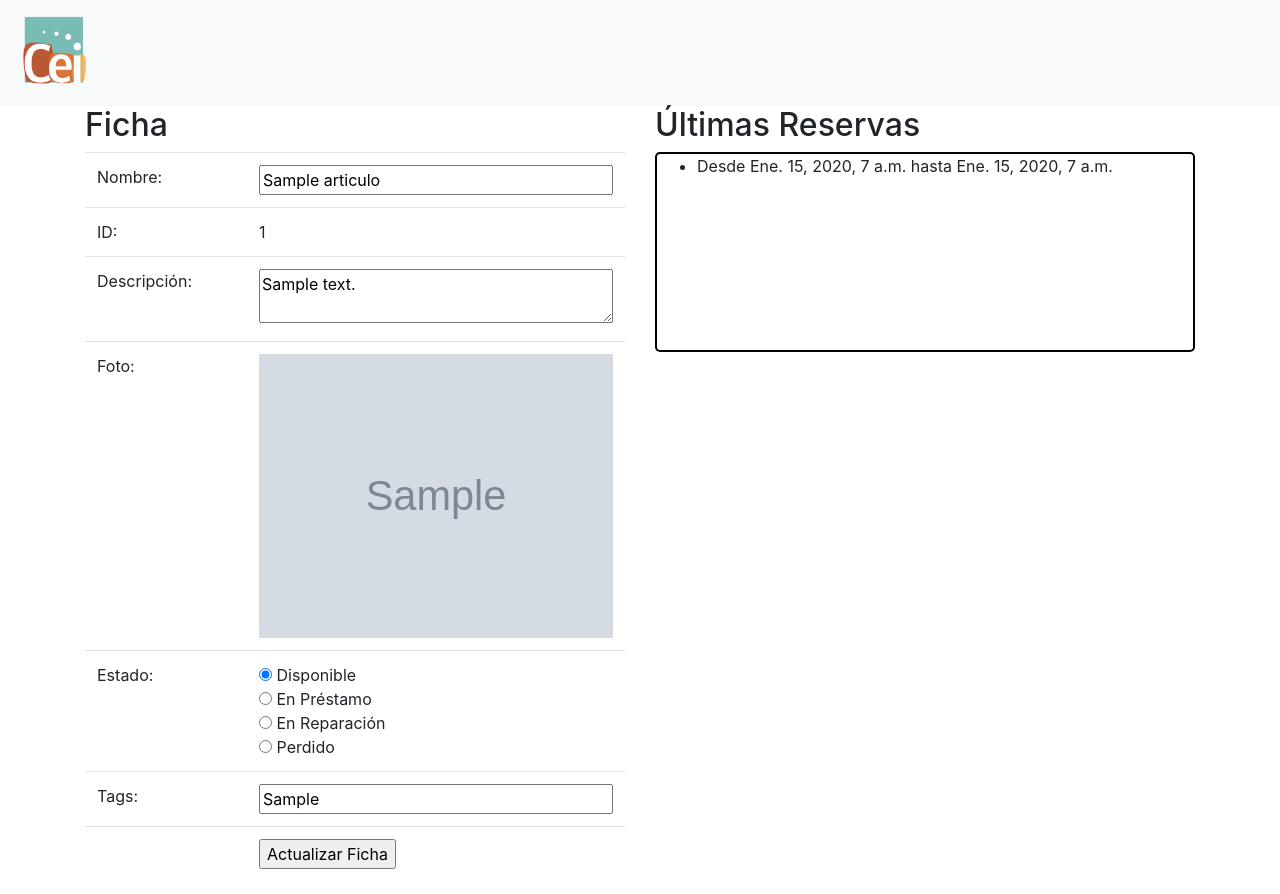
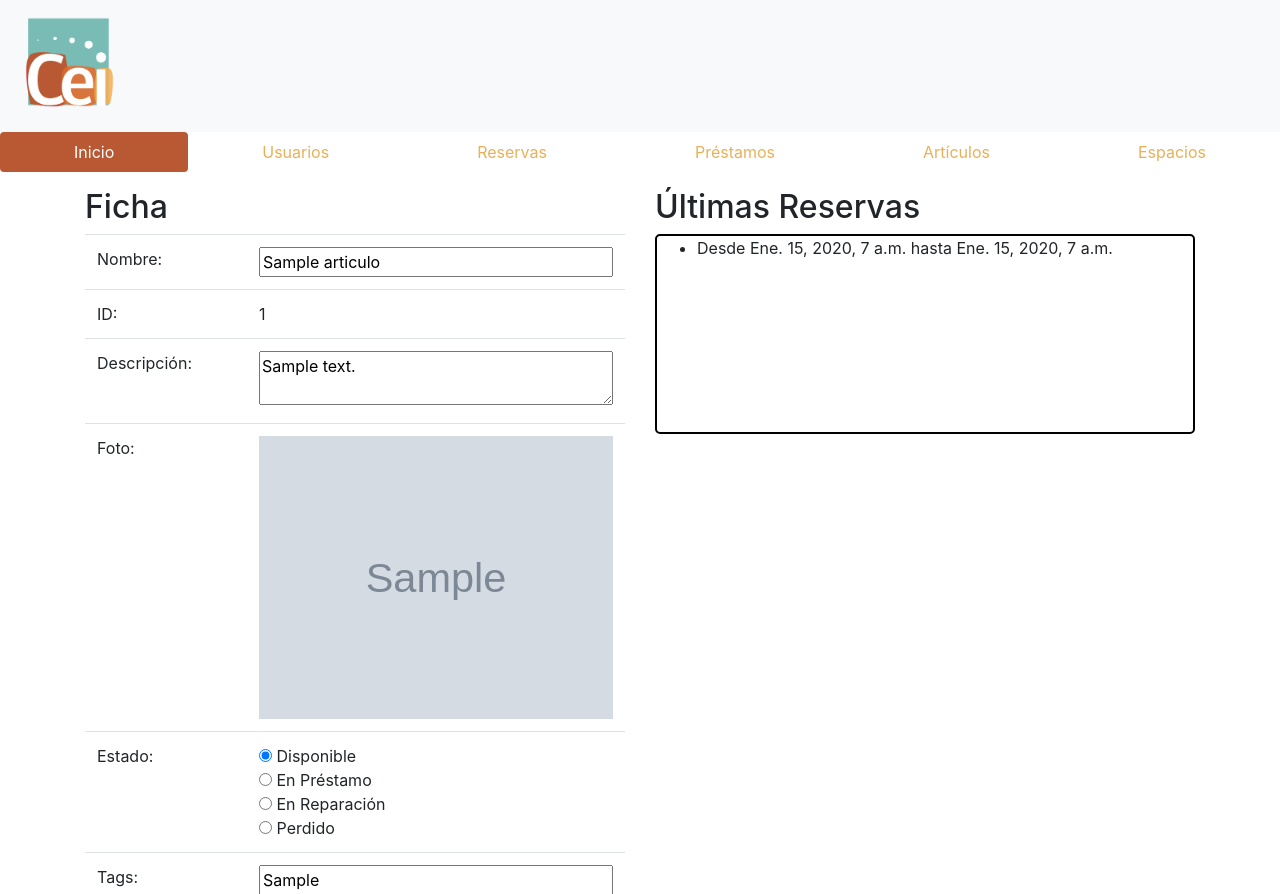
Before and after one commit to dcaceresm/reservascei, a Django app: page /ficha/1/ in a window 1280 px wide. Shown: the top 894 px of the page. Before the commit the page ends 869 px from the top, so only its background shows below. Run offline with Django 3.2, Linux system fonts and the light colour scheme; a user stored in the database is signed in; tables that the repository leaves empty hold one stand-in row (values such as "Sample post"); grey boxes marked "Sample" are stand-in pictures; some libraries are stand-ins or nearby versions.

Commit message:
updated models, added basic style and added admin tabs

```diff
--- a/inventarioCEI/models.py
+++ b/inventarioCEI/models.py
@@ -45,11 +45,11 @@ class Espacio(models.Model):
     ESTADO_CHOICES = (
         ('Disponible', 'Disponible'),
         ('En préstamo', 'En préstamo'),
-        ('En reparación', 'En resparación'),
+        ('En reparación', 'En reparación'),
     )
     nombre = models.CharField(max_length=100)
     descripcion = models.CharField(max_length=200)
-    URLfoto = models.CharField(max_length=100)
+    image = models.ImageField(upload_to='../img/espacios')
     estado = models.CharField(max_length=50, choices=ESTADO_CHOICES, default='Disponible')
     capacidad = models.IntegerField(default=0)
 
--- a/inventarioCEI/templates/articulo_admin.html
+++ b/inventarioCEI/templates/articulo_admin.html
@@ -1,7 +1,35 @@
 {% extends "base.html" %}
 
+
 {% block content %}
+    <ul class="nav nav-pills nav-fill mb-3" id="pills-tab" role="tablist">
+        <li class="nav-item">
+            <a class="nav-link active" id="pills-inicio-tab" data-toggle="pill" href="#inicio"
+               role="tab" aria-controls="pills-inicio" aria-selected="false">Inicio</a>
+        </li>
+        <li class="nav-item">
+            <a class="nav-link" id="pills-usuarios-tab" data-toggle="pill" href="#usuarios"
+               role="tab" aria-controls="pills-usuarios" aria-selected="false">Usuarios</a>
+        </li>
+        <li class="nav-item">
+            <a class="nav-link" id="pills-reservas-tab" data-toggle="pill" href="#reservas"
+               role="tab" aria-controls="pills-reservas" aria-selected="false">Reservas</a>
+        </li>
+        <li class="nav-item">
+            <a class="nav-link" id="pills-prestamos-tab" data-toggle="pill" href="#prestamos"
+               role="tab" aria-controls="pills-prestamos" aria-selected="false">Préstamos</a>
+        </li>
+        <li class="nav-item">
+            <a class="nav-link" id="pills-articulos-tab" data-toggle="pill" href="#articulos"
+               role="tab" aria-controls="pills-articulos" aria-selected="false">Artículos</a>
+        </li>
+        <li class="nav-item">
+            <a class="nav-link" id="pills-espacios-tab" data-toggle="pill" href="#espacios"
+               role="tab" aria-controls="pills-espacios" aria-selected="false">Espacios</a>
+        </li>
+    </ul>
     <div class="container">
+
 {%  if articulo %}
         <div class="row">
             <div class="col-md-6">
--- a/inventarioCEI/templates/base.html
+++ b/inventarioCEI/templates/base.html
@@ -18,7 +18,7 @@
 
     <nav class="navbar navbar-light bg-light">
       <a class="navbar-brand" href="/">
-        <img src={% static "img/Logo-Cei.png" %} width="80" height="80" alt="">
+        <img src={% static 'img/Logo-Cei.png' %} style="width: 20%;">
       </a>
     </nav>
 
--- a/inventarioCEI/templates/style.css
+++ /dev/null
@@ -1,4 +0,0 @@
-.thead-caca {
-    background-color: #ff3a35;
-    border-color: aqua;
-}
--- /dev/null
+++ b/static/css/style.css
@@ -0,0 +1,11 @@
+.nav-pills > li > a.active {
+    background-color: #B95933 !important;
+    color: #ffffff !important;
+}
+.nav-pills > li > a:hover {
+    background-color: #E8B059 !important;
+    color: #ffffff !important;
+}
+.nav-link {
+    color: #E8B059  !important;
+}
```
